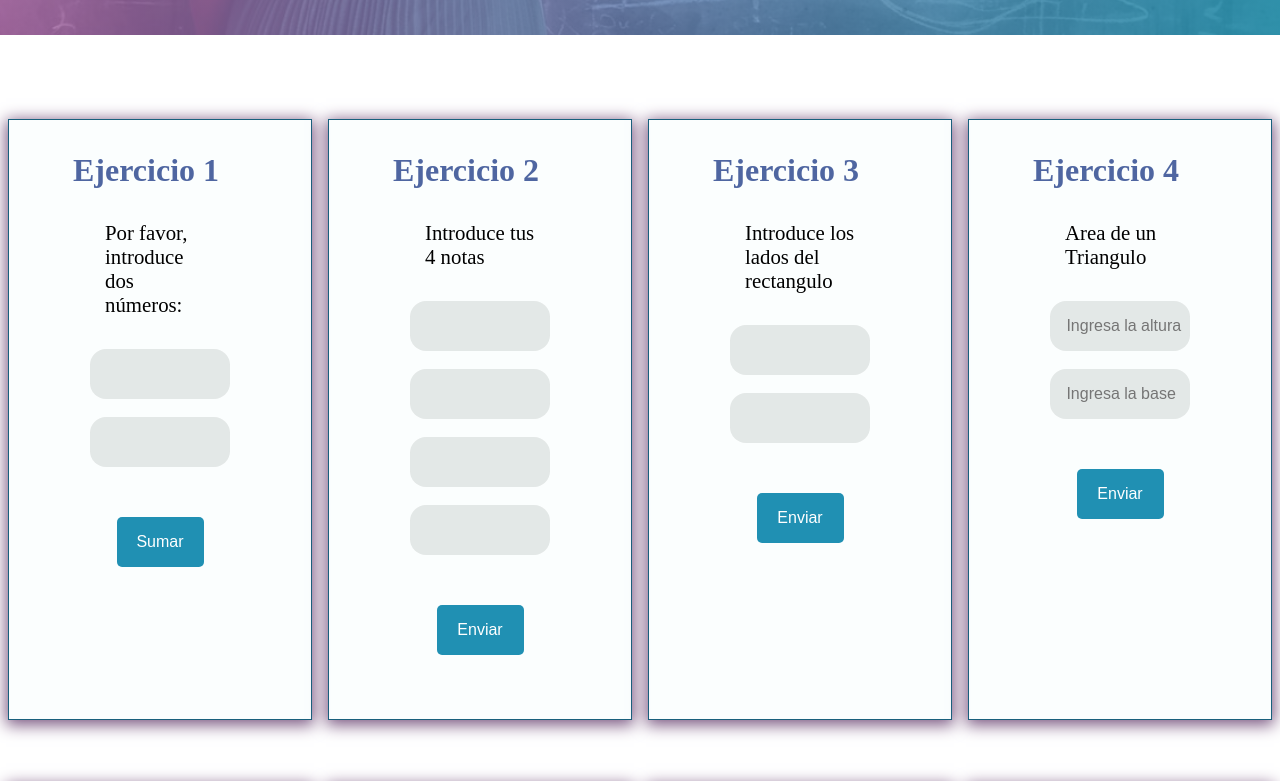
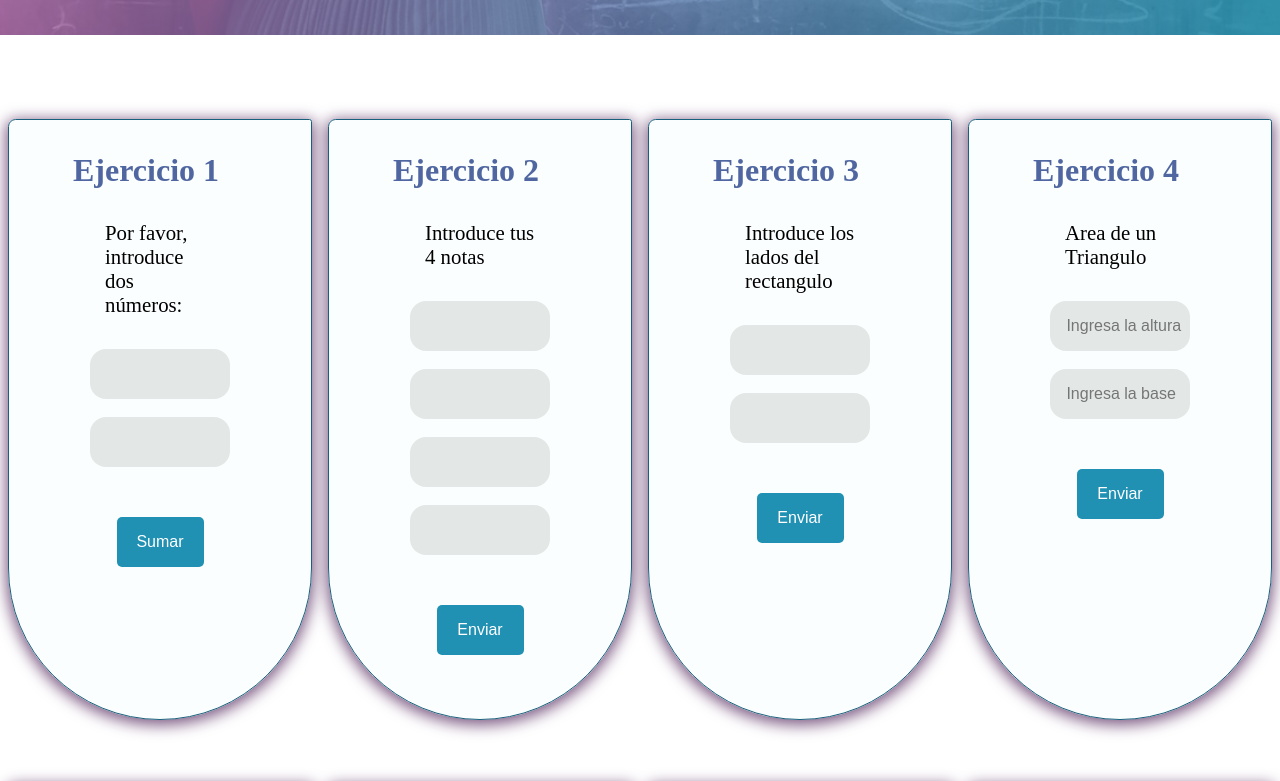
Before and after one commit to KiraLei/ExerciseJSNodeNPM, a website built with Parcel: page index.html in a window 1280 px wide. Shown: the part 865-1646 px from the top of the page. Built offline with nearby package versions, Linux system fonts and the light colour scheme.

Commit message:
aditional

```diff
--- a/styles/main.scss
+++ b/styles/main.scss
@@ -25,6 +25,7 @@ section{
 
     flex: 0 1 calc(25% - 1rem);
     border: 1px solid darken(#2281a7, 10);
+    border-radius: 15px 5px 300px 300px;
 
 
     background-color: rgba(239, 250, 252, 0.281);
```
Also changed, not shown: styles/main.css, 1 other file.
